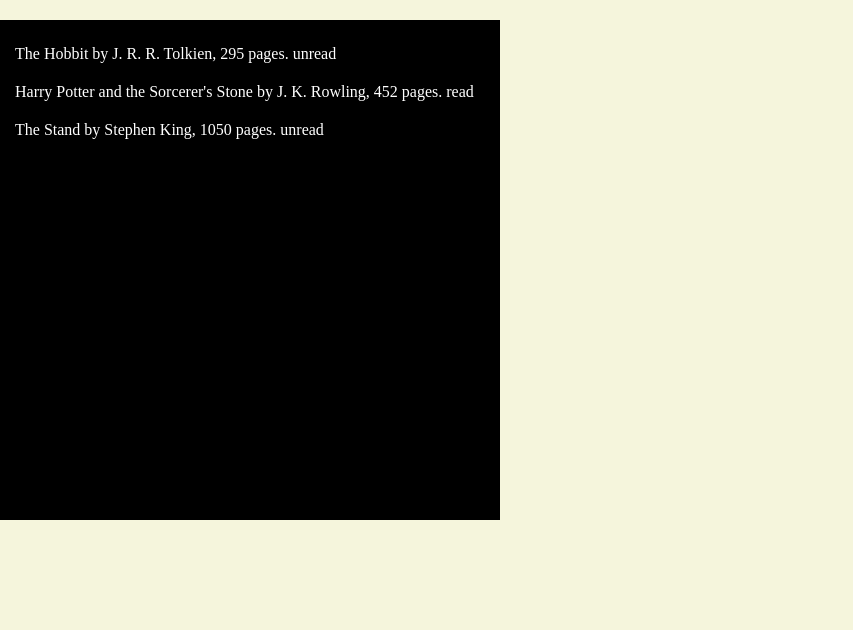
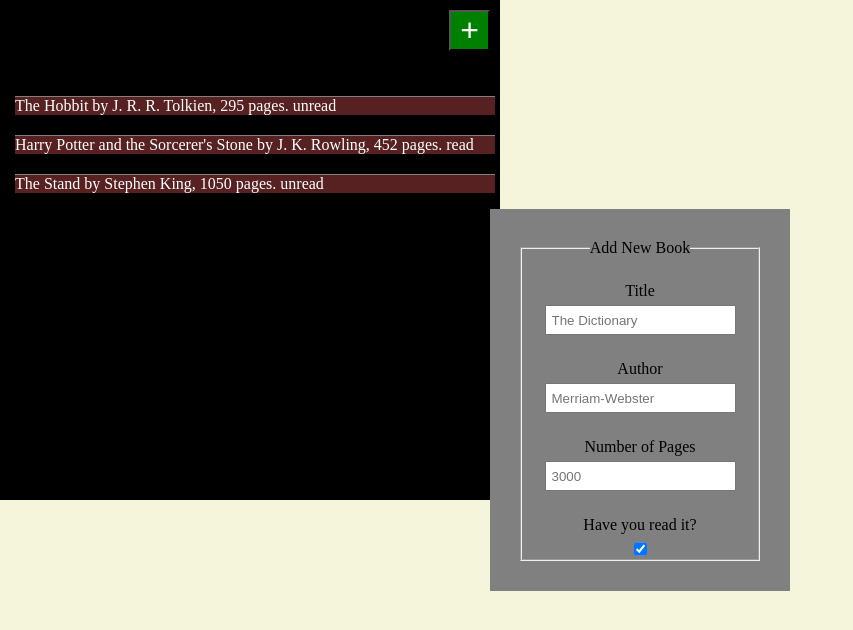
Before and after one commit to jeff-ramos-dev/odin-library, a website: page index.html in a window 1280 px wide. Shown: the whole page, without its empty margins (0-853 px from the left). Drawn offline with Linux system fonts and the light colour scheme.

Commit message:
Add new book form

```diff
--- a/index.html
+++ b/index.html
@@ -10,7 +10,29 @@
   </head>
   <body>
     <div class="library">
+      <button class="new-book">+</button>
       <ul class="books"></ul>
     </div>
+    <form action="" method="post" class="book-form">
+      <fieldset class="book-info">
+        <legend>Add New Book</legend>
+        <div class="field">
+          <label for="title">Title</label>
+          <input type="text" name="title" id="title" placeholder="The Dictionary">
+        </div>
+        <div class="field">
+          <label for="author">Author</label>
+          <input type="text" name="author" id="author" placeholder="Merriam-Webster">
+        </div>
+        <div class="field">
+          <label for="pages">Number of Pages</label>
+          <input type="tel" name="pages" id="pages" placeholder="3000">
+        </div>
+        <div class="field">
+          <label for="read">Have you read it?</label>
+          <input type="checkbox" name="read" id="read" checked>
+        </div>
+      </fieldset>
+    </form>
   </body>
 </html>
--- a/script.js
+++ b/script.js
@@ -13,6 +13,8 @@
 const library = [];
 
 const books = document.querySelector('.books');
+const bookForm = document.querySelector('.book-form')
+const addBtn = document.querySelector('.new-book');
 
 const theHobbit = new Book('The Hobbit', 'J. R. R. Tolkien', 295);
 const harryPotter = new Book(
@@ -22,6 +24,10 @@
   true
 );
 const theStand = new Book('The Stand', 'Stephen King', 1050);
+
+addBtn.addEventListener('click', () => {
+  bookForm.classList.toggle('hidden')
+})
 
 function addBookToLibrary(book) {
   const newBook = new Book(book.title, book.author, book.pages, book.read);
--- a/style.css
+++ b/style.css
@@ -13,14 +13,46 @@
   list-style-type: none;
 }
 
+legend {
+  text-align: center;
+}
+
+input {
+  margin-top: 5px;
+  padding: 0 5px;
+  height: 30px;
+}
+
+input[type="checkbox"] {
+  height: 20px;
+}
+
+.field {
+  display: flex;
+  flex-direction: column;
+  margin-top: 25px;
+  align-items: center;
+}
+
 body {
-  background-color: var(--background-color);
+  background-color: var(--background-color)
 }
 
 .library {
   height: 500px;
   width: 500px;
   background-color: var(--library-color);
+  display: flex;
+  flex-direction: column;
+}
+
+.new-book {
+  margin: 10px 10px 0 0;
+  aspect-ratio: 1 / 1;
+  font-size: 2rem;
+  background-color: green;
+  align-self: end;
+  color: white;
 }
 
 .books {
@@ -31,4 +63,22 @@
 .book {
   color: white;
   margin: 20px 0 0 10px;
+  border-top: 1px solid grey;
+  background-color: rgb(88, 33, 33);
 }
+
+.book-form {
+  background-color: grey;
+  width: 300px;
+  padding: 30px;
+  display: flex;
+  flex-direction: column;
+  position: absolute;
+  top: 50%;
+  left: 50%;
+  transform: translateX(-50%) translateY(-50%);
+}
+
+.hidden {
+  visibility: hidden;
+}
```
